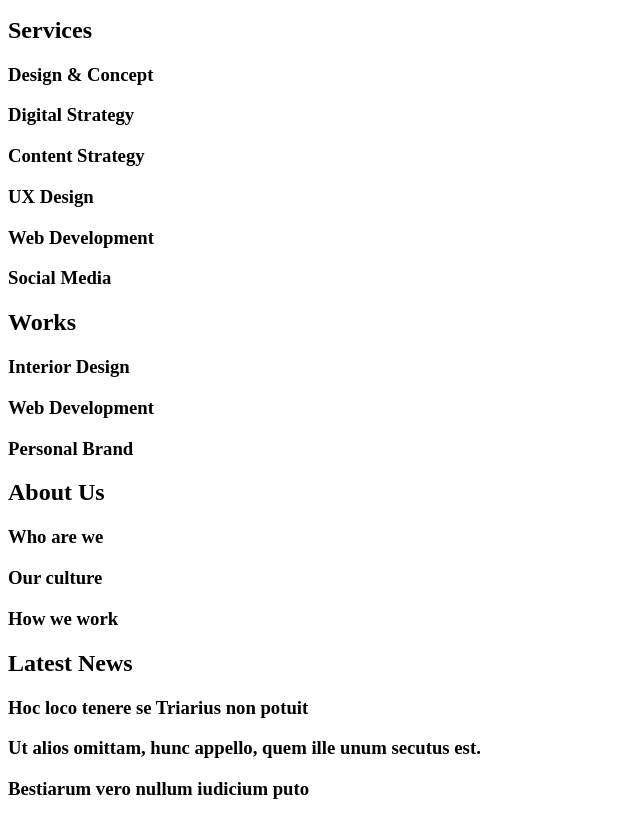
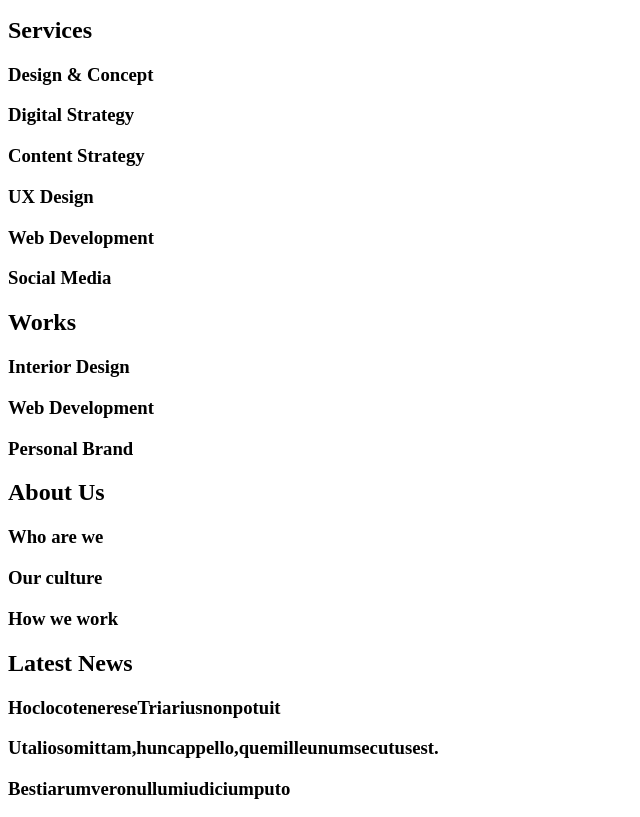
Before and after one commit to BrigidAn/holbertonschool-web_front_end, a plain HTML site: page html_advanced/10-index.html in a window 1280 px wide. Shown: the part 110-927 px from the top of the page, without its empty margins (0-640 px from the left). Drawn offline with Linux system fonts and the light colour scheme.

Commit message:
Structure your webpage

```diff
--- a/html_advanced/10-index.html
+++ b/html_advanced/10-index.html
@@ -45,9 +45,9 @@
     </section>
       <section classname="news">
         <h2>Latest News</h2>
-        <article><h3>Hoc loco tenere se Triarius non potuit</h3></article>
-        <article><h3>Ut alios omittam, hunc appello, quem ille unum secutus est.</h3></article>
-        <article><h3>Bestiarum vero nullum iudicium puto</h3></article>
+        <article><h3>HoclocotenereseTriariusnonpotuit</h3></article>
+        <article><h3>Utaliosomittam,huncappello,quemilleunumsecutusest.</h3></article>
+        <article><h3>Bestiarumveronullumiudiciumputo</h3></article>
       </section>
       <section classname="testimonials">
         <h2>Testimonials</h2>
```
